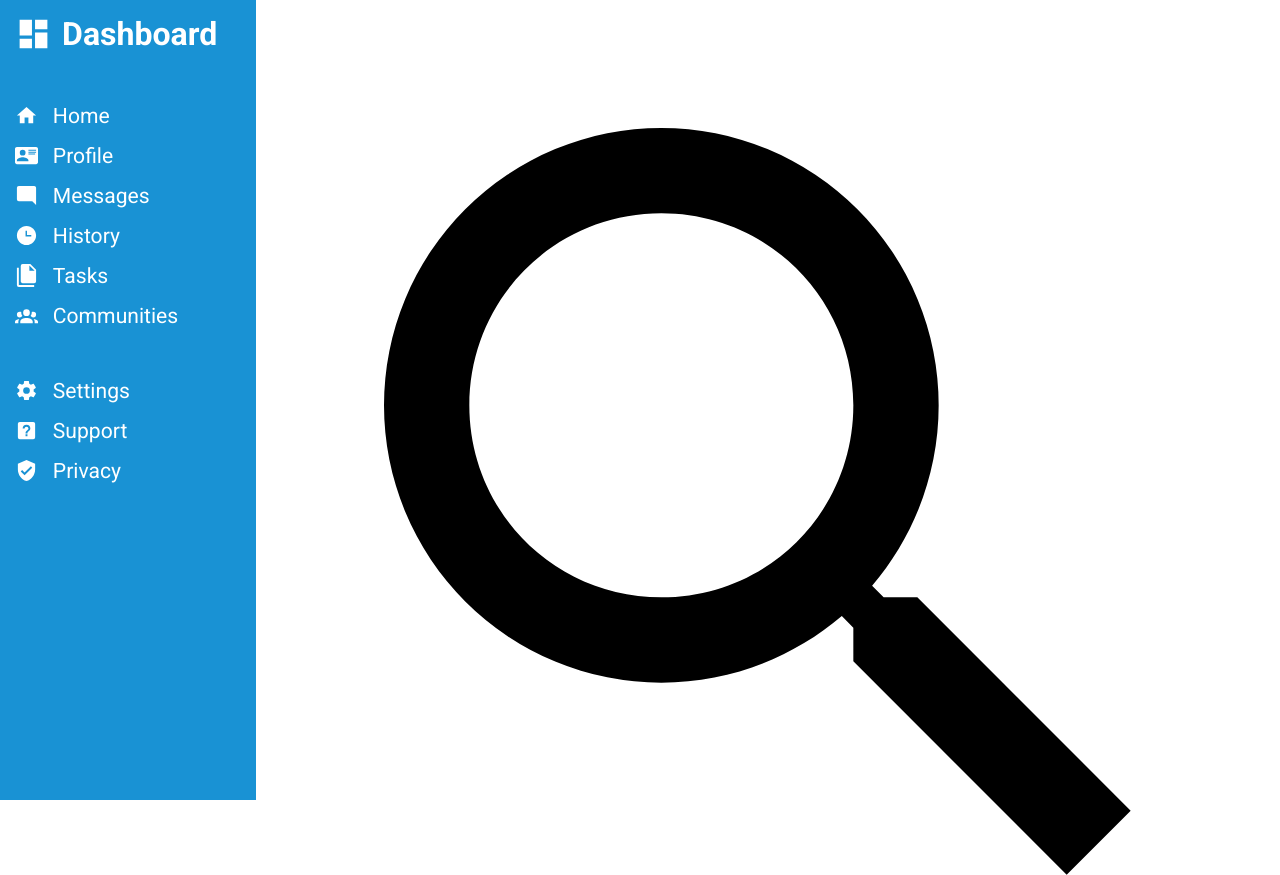
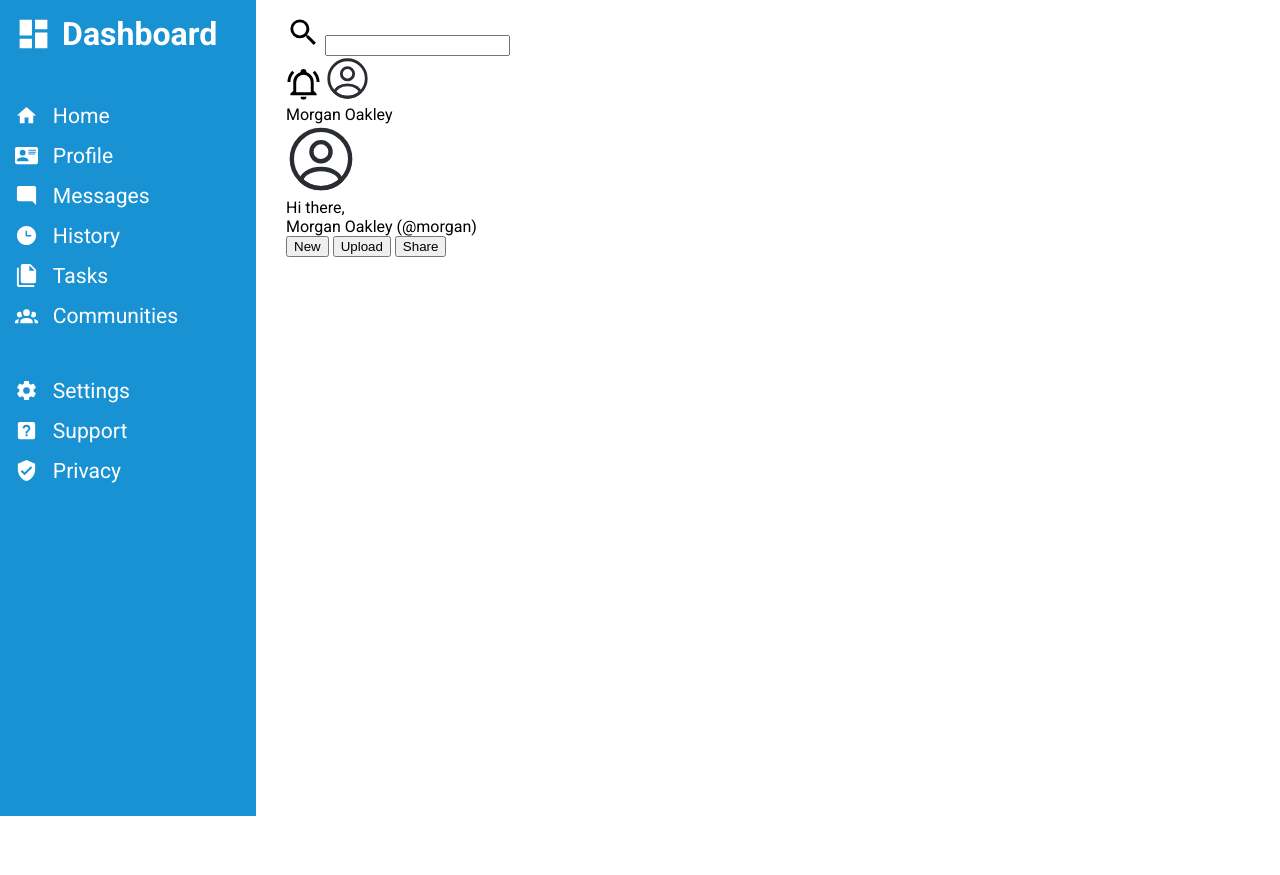
Before and after one commit to DavydTseluiko/grid-admin-dashboard, a plain HTML site: page index.html in a window 1280 px wide. Shown: the top 875 px of the page. After the commit the page ends 816 px from the top, so only its background shows below. Drawn offline with Linux system fonts and the light colour scheme.

Commit message:
Make icons normal size and add more rows to the body grid

```diff
--- a/css/style.css
+++ b/css/style.css
@@ -53,15 +53,17 @@ body {
 
   display: grid;
   grid-template-columns: minmax(185px, 2fr) 8fr;
+  grid-template-rows: 1fr 2fr;
 }
 
 .sidebar {
   padding: 15px;
 
+  grid-row: 1 / -1;
+
   font-size: 20px;
   color: var(--white-color);
   background-color: var(--blue-color);
-  height: 100vh;
 
   display: flex;
   flex-direction: column;
@@ -110,3 +112,24 @@ body {
 .feature-item > a > span {
   font-size: clamp(1.1875rem, 0.7348rem + 0.7317vw, 1.375rem);
 }
+
+.header {
+  padding: 15px 30px;
+}
+
+.search-img,
+.bell-img {
+  width: 35px;
+}
+
+.pfp {
+  width: 45px;
+}
+
+.pfp-big {
+  width: 70px;
+}
+
+.line-break {
+  display: block;
+}
```
